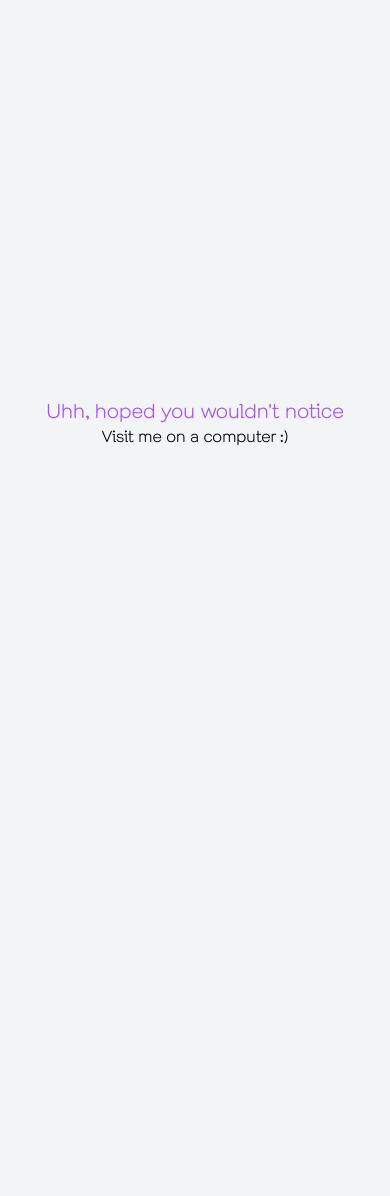
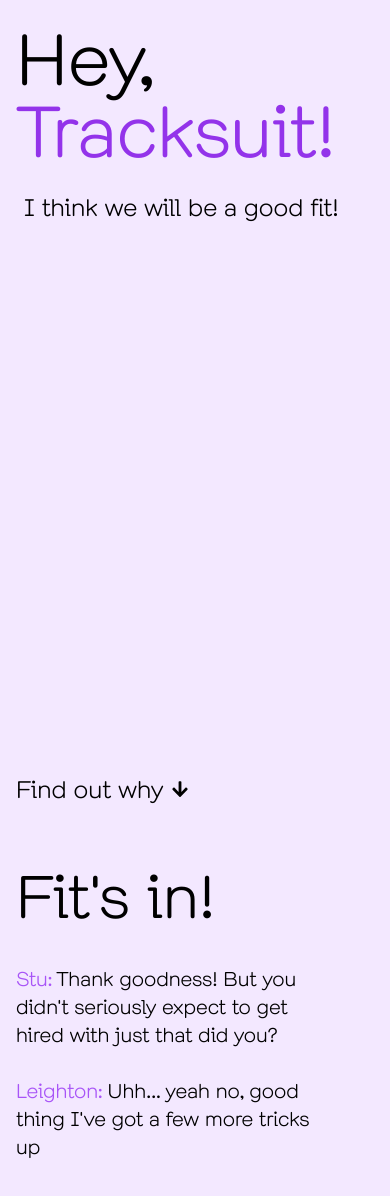
Before and after one commit to leightonvanrooijen/personal-website, a Next.js app: page /tracksuit in a window 390 px wide. Shown: the top 1196 px of the page. Before the commit the page ends 844 px from the top, so only its background shows below. Built offline with nearby package versions, Linux system fonts and the light colour scheme; a web font is replaced by a local one.

Commit message:
Add mobile view to tracksuit pages

```diff
--- a/app/tracksuit/FitsIn.tsx
+++ b/app/tracksuit/FitsIn.tsx
@@ -36,10 +36,11 @@ export const FitsIn = () => {
   return (
     <div
       ref={ref}
-      className='grid min-h-screen flex-1 snap-start grid-cols-[40%_1fr] bg-purple-100 px-8 py-10'
+      className='grid h-screen flex-1 snap-start bg-purple-100 px-4 py-5 sm:grid-cols-[40%_1fr] md:px-8 md:py-10'
     >
-      <div className='mr-10 h-full pt-[30%]'>
+      <div className='mr-10 h-full sm:pt-[30%]'>
         <h2 className='pb-5 text-6xl'>{`Fit's in!`}</h2>
+        <div className='mt-5 sm:mt-0'>
           {start && (
             <TypeAnimation
               sequence={[
@@ -48,7 +49,7 @@ export const FitsIn = () => {
               ]}
               wrapper='p'
               speed={60}
-            className='pb-3 text-2xl before:text-purple-500 before:content-["Stu:_"]'
+              className='pb-3 text-xl before:text-purple-500 before:content-["Stu:_"] sm:text-2xl'
               cursor={false}
             />
           )}
@@ -60,16 +61,17 @@ export const FitsIn = () => {
               ]}
               wrapper='p'
               speed={60}
-            className='text-2xl before:text-purple-500 before:content-["Leighton:_"]'
+              className='mt-[5%] text-xl before:text-purple-500 before:content-["Leighton:_"] sm:mt-0 sm:text-2xl'
               cursor={false}
             />
           )}
         </div>
-      <div className='flex h-full items-center'>
+      </div>
+      <div className='mt-auto flex h-fit items-center sm:mt-0 sm:h-full'>
         <div
+          className='h-[300px] sm:h-[700px] sm:p-0'
           style={{
             backgroundImage: 'url(partoftheteam.png)',
-            height: '700px',
             width: '100%',
             backgroundSize: 'cover',
             position: 'static',
--- a/app/tracksuit/HireMe.tsx
+++ b/app/tracksuit/HireMe.tsx
@@ -2,14 +2,16 @@ import { FaArrowDown } from 'react-icons/fa';
 
 export const HireMe = () => {
   return (
-    <div className='flex min-h-screen flex-1 snap-start flex-col bg-purple-100 px-8 py-10'>
-      <h1 className='mb-[5%] text-9xl after:text-purple-600 after:content-["_Tracksuit!"]'>
+    <div className='flex min-h-screen flex-1 snap-start flex-col bg-purple-100 px-4 py-5 sm:px-8 sm:py-10'>
+      <h1 className='mb-[5%] text-7xl after:text-purple-600 after:content-["_Tracksuit!"] sm:text-9xl'>
         Hey,
       </h1>
-      <p className='text-5xl'>I think we will be a good fit!</p>
-      <div className='mb-20 mt-auto flex text-5xl'>
+      <p className='ml-2 mt-2 text-2xl sm:m-0 sm:text-5xl'>
+        I think we will be a good fit!
+      </p>
+      <div className='mb-5 mt-auto flex text-2xl sm:mb-20 sm:text-5xl'>
         <p>{`Find out why`}</p>
-        <FaArrowDown className='ml-2 mt-4 text-3xl' />
+        <FaArrowDown className='ml-2 mt-2 text-lg sm:mt-4 sm:text-3xl' />
       </div>
     </div>
   );
--- a/app/tracksuit/Product.tsx
+++ b/app/tracksuit/Product.tsx
@@ -2,17 +2,17 @@ import { FaArrowDown } from 'react-icons/fa';
 
 export const Product = () => {
   return (
-    <div className='flex min-h-screen flex-1 snap-start flex-col bg-purple-100 px-8 py-10'>
-      <h1 className='mb-[5%] text-6xl before:text-purple-600 before:content-["Outcomes_"]'>
+    <div className='flex min-h-screen flex-1 snap-start flex-col bg-purple-100 px-4 py-5 sm:px-8 sm:py-10'>
+      <h1 className='mb-[5%] text-3xl before:text-purple-600 before:content-["Outcomes_"] sm:text-6xl'>
         over solutions
       </h1>
-      <p className='mb-[5%] text-5xl before:text-purple-600 before:content-["People_"]'>
+      <p className='mb-[5%] text-2xl before:text-purple-600 before:content-["People_"] sm:text-5xl'>
         over process
       </p>
-      <p className='mb-[5%] text-5xl before:text-purple-600 before:content-["We_"]'>
+      <p className='mb-[5%] text-2xl before:text-purple-600 before:content-["We_"] sm:text-5xl'>
         over me
       </p>
-      <p className='ml-auto mt-auto text-4xl before:text-purple-200 before:content-["Transparency_;)"]'></p>
+      <p className='ml-auto mt-auto text-3xl before:text-purple-200 before:content-["Transparency_;)"] sm:text-4xl'></p>
     </div>
   );
 };
--- a/app/tracksuit/Techies.tsx
+++ b/app/tracksuit/Techies.tsx
@@ -13,14 +13,14 @@ export const Techies = () => {
   return (
     <div
       ref={ref}
-      className='flex min-h-screen flex-1 snap-start flex-col  bg-purple-100 px-8 py-10'
+      className='flex min-h-screen flex-1 snap-start flex-col  bg-purple-100 px-4 py-5 sm:px-8 sm:py-10'
     >
       <h2 className='pt-5 text-6xl'>{`Curious`}</h2>
-      <div className='flex w-full items-center pt-[10%]'>
-        <p className='pt-5 text-4xl'>{`I wonder how they did that?`}</p>
+      <div className='flex w-full flex-1 flex-col sm:flex-grow-0 sm:flex-row sm:items-center sm:pt-[10%]'>
+        <p className='ml-2 pt-5 text-2xl sm:ml-0 sm:text-4xl'>{`I wonder how they did that?`}</p>
         <div className='flex flex-1 items-center justify-center'>
           <FaArrowRight
-            className=' mt-5 animate-bounce text-purple-300'
+            className='mt-5 animate-bounce text-purple-300'
             size={40}
           />
           <CircleProgress />
--- a/app/tracksuit/page.tsx
+++ b/app/tracksuit/page.tsx
@@ -9,13 +9,13 @@ export default function TracksuitPleaseHireMe() {
     <div className={`flex-1 ${chapeau.className}`}>
       <div
         className={
-          'flex h-screen flex-1 flex-col items-center justify-center xl:hidden'
+          'hidden h-screen flex-1 flex-col items-center justify-center sm:flex xl:hidden'
         }
       >
         <p className='text-xl text-purple-500 md:text-4xl'>{`Uhh, hoped you wouldn't notice`}</p>
-        <p className='before:content-["Visit_me_on_a_computer_:)"] md:text-2xl md:before:content-["Make_me_fullscreen_:)"]'></p>
+        <p className='before:content-["Visit_me_on_a_computer_:)"] sm:before:content-["Make_me_fullscreen_:)"] md:text-2xl'></p>
       </div>
-      <div className={'hidden flex-1 xl:block'}>
+      <div className={'block flex-1 sm:hidden xl:block'}>
         <HireMe />
         <FitsIn />
         <Techies />
```
Lines whose indentation alone changed are shown as unchanged.
